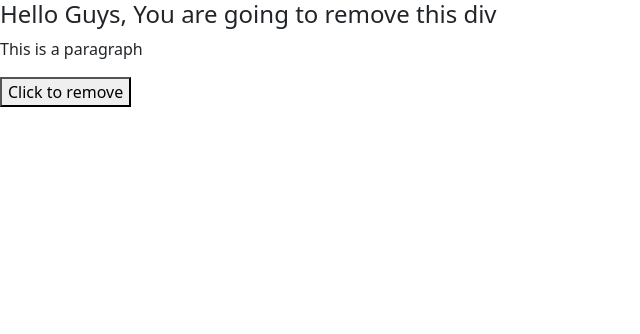
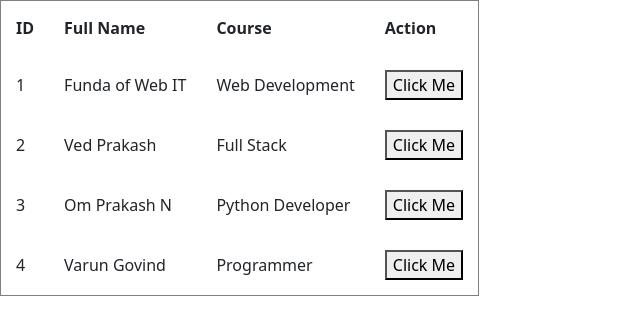
Before and after one commit to omartins-zs/jQuery_learnings, a plain HTML site: page index.html in a window 1280 px wide. Shown: the whole page, without its empty margins (0-640 px from the left). Drawn offline with nearby package versions, Linux system fonts and the light colour scheme.

Commit message:
Add Ensinamento Pegando Dados da Linha da Table

```diff
--- a/index.html
+++ b/index.html
@@ -15,20 +15,55 @@
 
 <body>
 
-    <div id="myDivSection">
-        <h4>Hello Guys, You are going to remove this div</h4>
-        <p>This is a paragraph</p>
-    </div>
+    <table cellpadding="15px" border="1px" cellspacing="1px">
+        <thead>
+            <tr>
+                <th>ID</th>
+                <th>Full Name</th>
+                <th>Course</th>
+                <th>Action</th>
+            </tr>
+        </thead>
 
-    <button type="button" id="myButton">Click to remove</button>
+        <tbody class="tableBody">
+            <tr>
+                <td class="myId">1</td>
+                <td class="name">Funda of Web IT</td>
+                <td>Web Development</td>
+                <td><button type="button" class="myButton">Click Me</button></td>
+            </tr>
+            <tr>
+                <td class="myId">2</td>
+                <td class="name">Ved Prakash</td>
+                <td>Full Stack</td>
+                <td><button type="button" class="myButton">Click Me</button></td>
+            </tr>
+            <tr>
+                <td class="myId">3</td>
+                <td class="name">Om Prakash N</td>
+                <td>Python Developer</td>
+                <td><button type="button" class="myButton">Click Me</button></td>
+            </tr>
+            <tr>
+                <td class="myId">4</td>
+                <td class="name">Varun Govind</td>
+                <td>Programmer</td>
+                <td><button type="button" class="myButton">Click Me</button></td>
+            </tr>
+        </tbody>
+    </table>
 
     <script src="https://code.jquery.com/jquery-3.6.0.min.js"></script>
     <script>
         $(document).ready(function () {
 
-            $("#myButton").click(function () {
+            $(".myButton").click(function () {
 
-                $("#myDivSection").remove();
+                var id = $(this).closest('tr').find('td.myId').text();
+                alert('This is ID: ' + id);
+
+                var fullname = $(this).closest('tr').find('td.name').text();
+                alert('This is Fullname: ' + fullname);
 
             });
 
```
